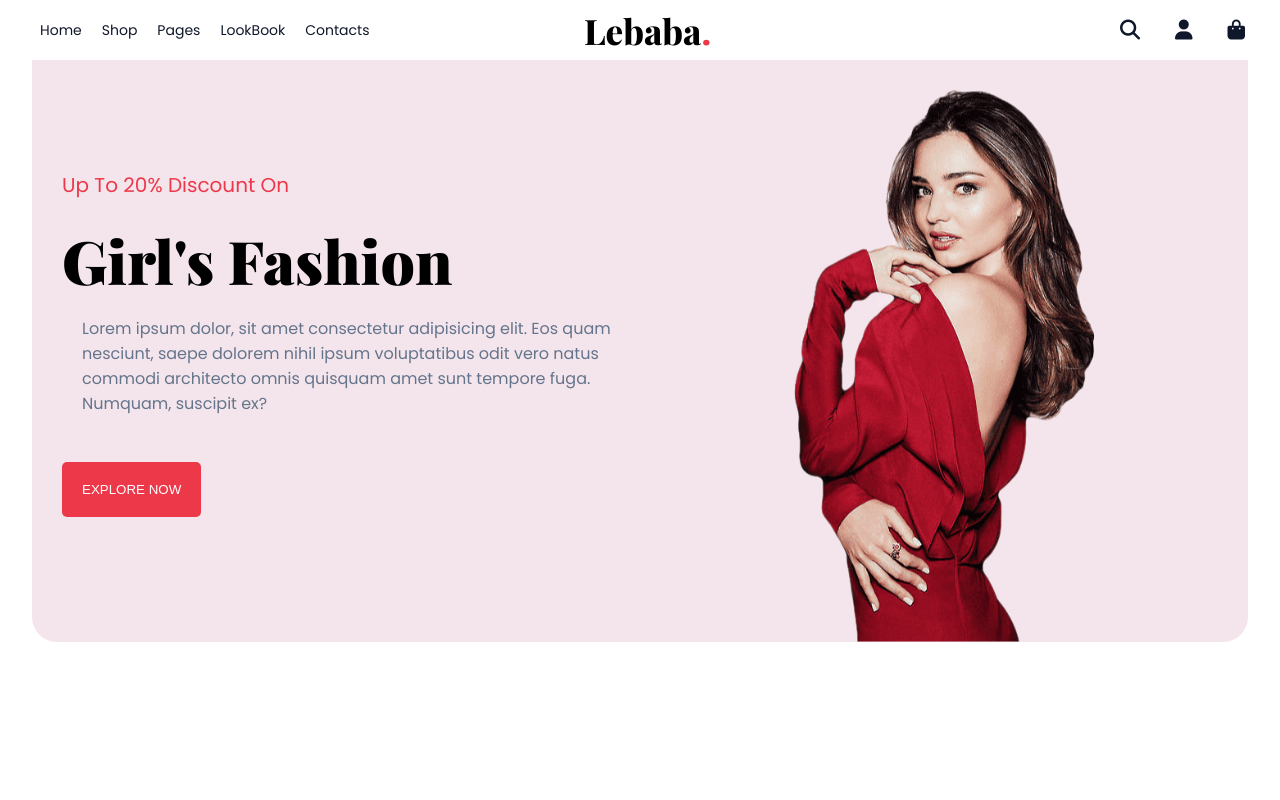
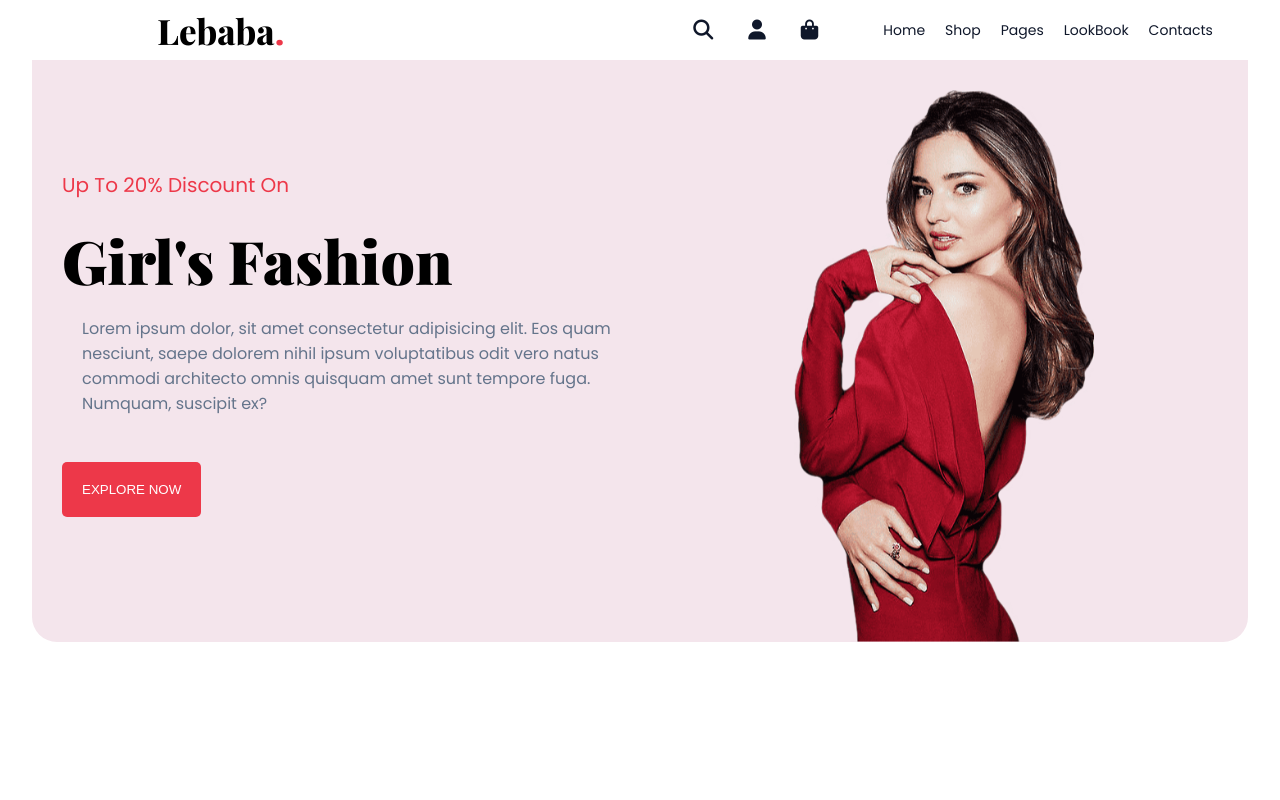
Before and after one commit to Arshiajavadi/Lebaba-Webpage, a plain HTML site: page index.html in a window 1280 px wide. Shown: the top 800 px of the page. Drawn offline with nearby package versions, Linux system fonts and the light colour scheme; a web font is replaced by a local one.

Commit message:
Navigation Bar Fix commit.

```diff
--- a/CSS/style.css
+++ b/CSS/style.css
@@ -93,19 +93,22 @@ body {
   color: var(--text-dark);
 }
 
+.icons__item:hover{
+  cursor: pointer;
+}
+
 .nav-list {
   display: flex;
   flex-direction: column;
   list-style: none;
   padding: 1rem;
   padding: 0;
-  margin: 0;
-  margin-left: 3rem;
+  margin: 0 2rem;
   width: 100%;
 }
 
 .item {
-  border-bottom: solid #ffffff80 1px;
+  border-bottom: solid rgba(219, 219, 219, 0.5) 1px;
   padding: 1rem;
 }
 
@@ -984,7 +987,7 @@ footer a:hover {
   padding-right: 1rem;
 }
 
-.newsletter-container{
+.newsletter-container {
   padding-top: 1rem;
 }
 
@@ -1013,7 +1016,7 @@ footer a:hover {
   box-shadow: 0 0 10px 1px #f88f8f;
 }
 
-.footer__copyright{
+.footer__copyright {
   font-size: 1.3rem;
   text-align: center;
   line-height: 1rem;
--- a/index.html
+++ b/index.html
@@ -18,6 +18,31 @@
     <nav class="navbar collapsible grid grid--1x3">
       <!-- Collapsible navbar -->
 
+      <div class="nav__logo">
+        <a href="#">Lebaba<span>.</span></a>
+      </div>
+
+      <div class="nav__icons">
+        <a href="">
+          <span>
+            <i class="fa-solid fa-magnifying-glass icons__item"></i>
+          </span>
+        </a>
+        <a href="">
+          <span>
+            <i class="fa-solid fa-user icons__item"></i>
+          </span>
+        </a>
+        <a href="">
+          <span>
+            <i class="fa-solid fa-bag-shopping icons__item"></i>
+          </span>
+        </a>
+        <span>
+          <i class="fa-solid fa-bars icons__item menu-icon"></i>
+        </span>
+      </div>
+
       <ul class="nav-list collapsible__content">
         <li class="item"><a href="">Home</a></li>
         <li class="item"><a href="">Shop</a></li>
@@ -25,25 +50,6 @@
         <li class="item"><a href="">LookBook</a></li>
         <li class="item nav_contacts"><a href="">Contacts</a></li>
       </ul>
-
-      <div class="nav__logo">
-        <a href="#">Lebaba<span>.</span></a>
-      </div>
-
-      <div class="nav__icons">
-        <span>
-          <i class="fa-solid fa-magnifying-glass icons__item"></i>
-        </span>
-        <span>
-          <i class="fa-solid fa-user icons__item"></i>
-        </span>
-        <span>
-          <i class="fa-solid fa-bag-shopping icons__item"></i>
-        </span>
-        <span>
-          <i class="fa-solid fa-bars icons__item menu-icon"></i>
-        </span>
-      </div>
     </nav>
 
     <!-- Hero Section -->
```
